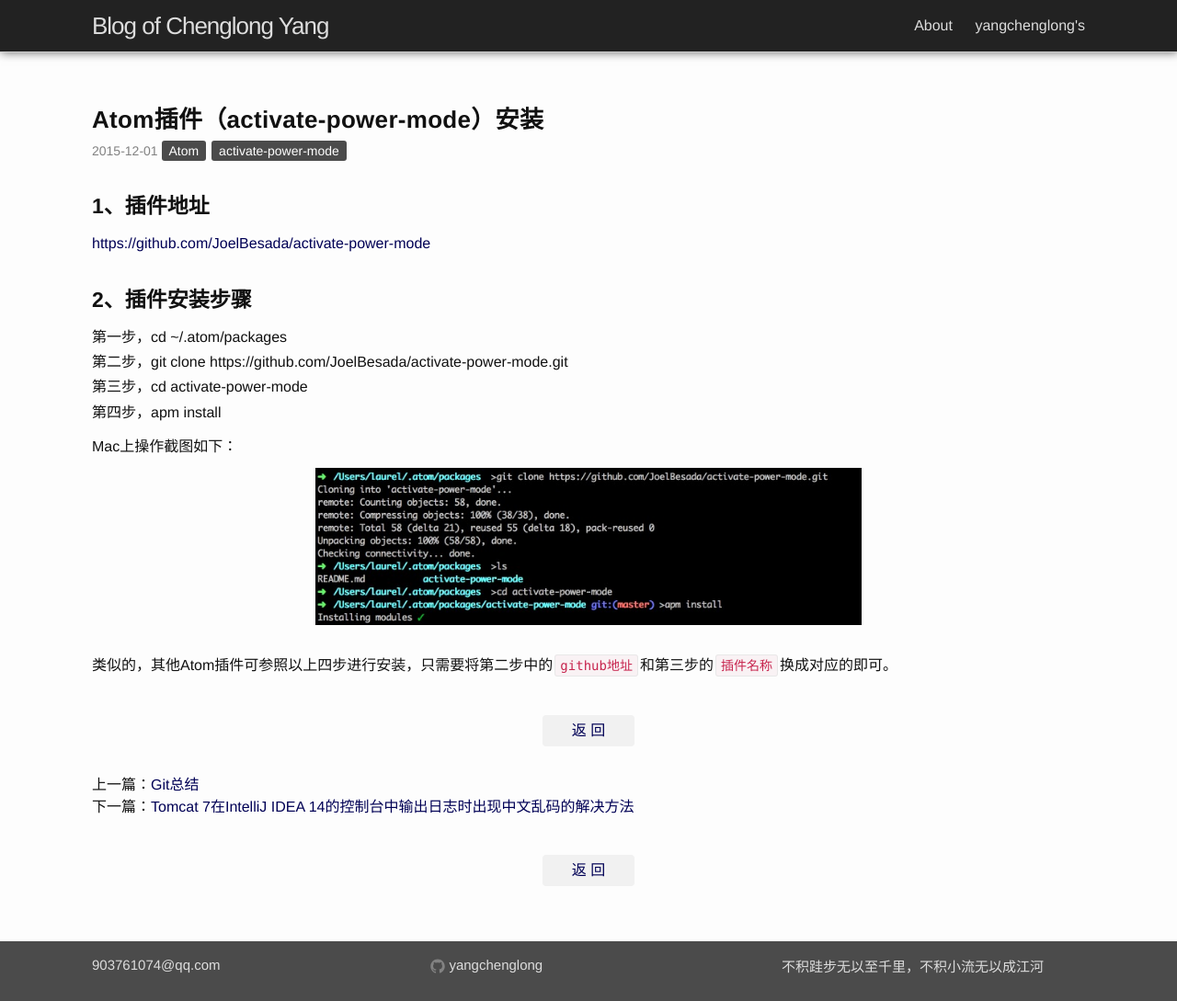
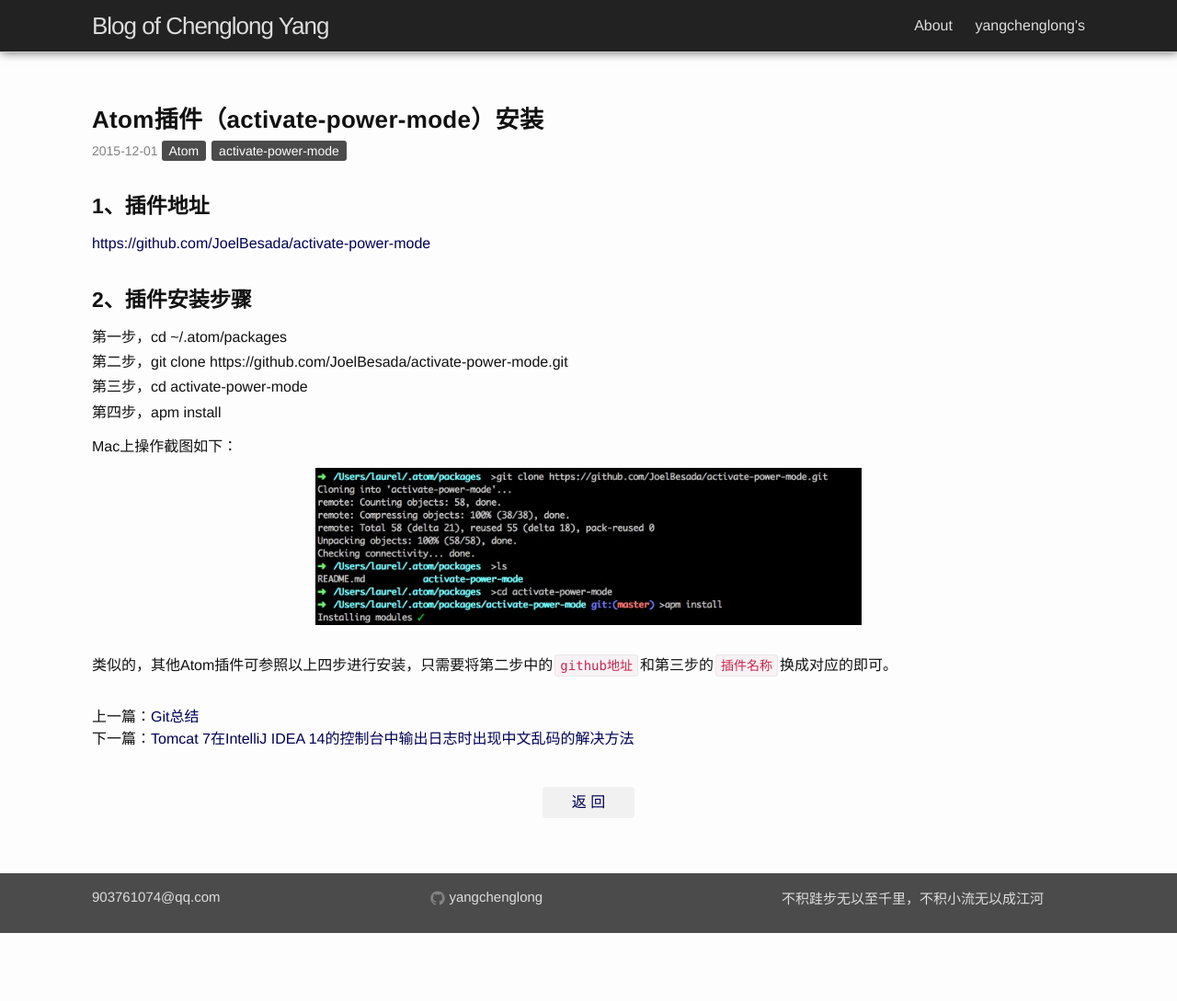
Before and after one commit to laurelyoung/laurelyoung.github.io, a Jekyll site: the page built from _posts/2015-12-01-Atom插件（activate-power-mode）安装.md, in a window 1280 px wide. Shown: the whole page at 92% size. Built offline with Jekyll 4.4.1, drawn with Linux system fonts in a browser that asks for light colours; Markdown is read by kramdown in place of the engine named in the settings; comment, search, counter and statistics services are not loaded; after the commit the page ends 1015 px from its top, so only the background shows below that.

Commit message:
use common return button

```diff
--- a/_posts/2015-12-01-Atom插件（activate-power-mode）安装.md
+++ b/_posts/2015-12-01-Atom插件（activate-power-mode）安装.md
@@ -28,5 +28,3 @@
 
 
 类似的，其他Atom插件可参照以上四步进行安装，只需要将第二步中的`github地址`和第三步的`插件名称`换成对应的即可。
-
-<a href="{{ site.baseurl }}/index.html" class="btn-back">返 回</a>
```
Also changed, not shown: _posts/2015-11-15-Maven私服（Nexus）搭建.md (+0 -2 lines).
